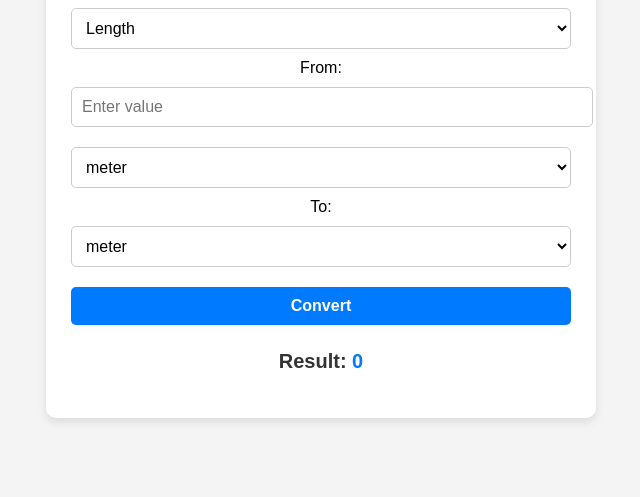
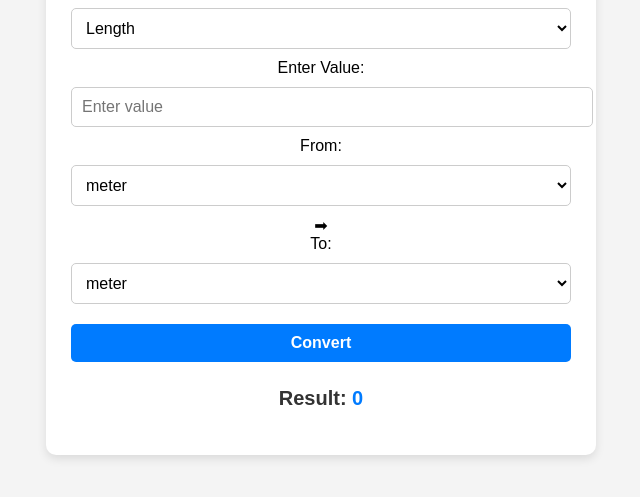
Before and after one commit to gravenewsweekly/Universal-Unit-Converter, a plain HTML site: page docs/index.html in a window 1280 px wide. Shown: the part 163-660 px from the top of the page, without its empty margins (319-959 px from the left). Drawn offline with Linux system fonts and the light colour scheme.

Commit message:
Update index.html

```diff
--- a/docs/index.html
+++ b/docs/index.html
@@ -9,20 +9,31 @@
 <body>
     <div class="container">
         <h2>Universal Unit Converter</h2>
+
         <label for="category">Choose category:</label>
-        <select id="category">
+        <select id="category" onchange="updateUnits()">
             <option value="length">Length</option>
             <option value="weight">Weight</option>
             <option value="temperature">Temperature</option>
             <option value="currency">Currency</option>
         </select>
 
-        <label for="from">From:</label>
-        <input type="text" id="fromValue" placeholder="Enter value">
-        <select id="fromUnit"></select>
+        <div class="input-group">
+            <label for="fromValue">Enter Value:</label>
+            <input type="number" id="fromValue" placeholder="Enter value">
+        </div>
 
-        <label for="to">To:</label>
-        <select id="toUnit"></select>
+        <div class="unit-selection">
+            <div>
+                <label for="fromUnit">From:</label>
+                <select id="fromUnit"></select>
+            </div>
+            <span class="arrow">➡</span>
+            <div>
+                <label for="toUnit">To:</label>
+                <select id="toUnit"></select>
+            </div>
+        </div>
 
         <button onclick="convert()">Convert</button>
 
```
